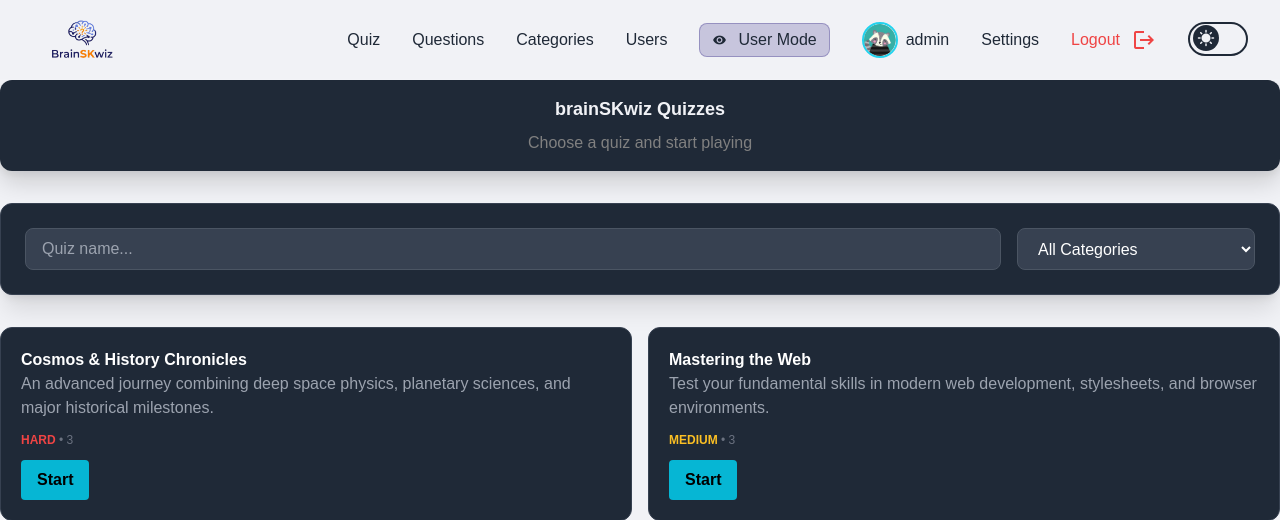
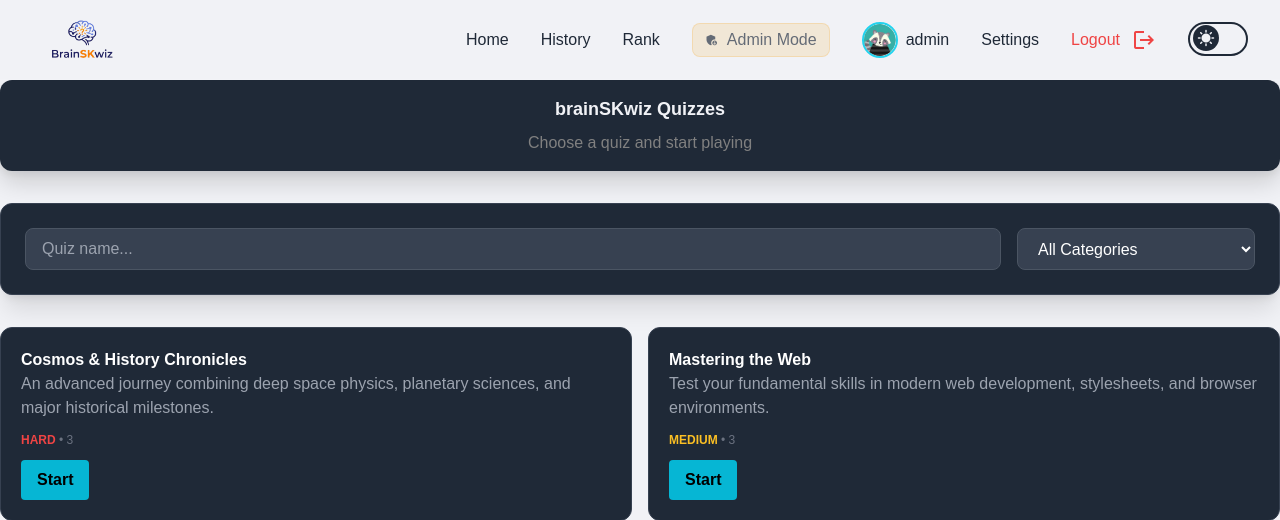
Before and after one commit to pouit777/CtrlShe, a PHP site: page /index.php in a window 1280 px wide. Shown: the top 520 px of the page. Run offline with PHP 8.4, Linux system fonts and the light colour scheme; a user stored in the database is signed in; data comes from the database, SQL or seed files in the repository; some libraries are stand-ins or nearby versions; some web fonts are replaced.

Commit message:
Add preview mode functionnality for Admin side

```diff
--- a/src/components/header.php
+++ b/src/components/header.php
@@ -4,11 +4,31 @@ if (session_status() === PHP_SESSION_NONE) {
 }
 require_once __DIR__ . '/../config/db.php';
 
+// Gestion des bascules de mode via l'URL (?action=toggle_preview)
+if (isset($_GET['action']) && $_GET['action'] === 'toggle_preview' && isset($_SESSION['role']) && $_SESSION['role'] === 'admin') {
+    $_SESSION['preview_mode'] = !($_SESSION['preview_mode'] ?? false);
+
+    // Redirection propre pour nettoyer l'URL après le clic
+    $redirect = $_SERVER['PHP_SELF'];
+    if (!empty($_SERVER['QUERY_STRING'])) {
+        // On retire l'action de la query string pour éviter les boucles
+        parse_str($_SERVER['QUERY_STRING'], $query_params);
+        unset($query_params['action']);
+        if (!empty($query_params)) {
+            $redirect .= '?' . http_build_query($query_params);
+        }
+    }
+    header("Location: " . $redirect);
+    exit;
+}
+
+// Détection du statut réel
 $is_admin = isset($_SESSION['role']) && $_SESSION['role'] === 'admin';
 $is_user = isset($_SESSION['role']) && $_SESSION['role'] === 'user';
-
 $is_logged = isset($_SESSION['user_id']);
 
+// Est-ce que l'admin a activé la vue utilisateur ?
+$preview_mode = $is_admin && ($_SESSION['preview_mode'] ?? false);
 ?>
 
 <!DOCTYPE html>
@@ -42,23 +62,32 @@ $is_logged = isset($_SESSION['user_id']);
 
     <ul class="nav-menu" id="nav-menu">
 
-        <?php if(!$is_admin): ?>
+
+
+        <?php if (!$is_admin || $preview_mode): ?>
             <li><a href="/index.php">Home</a></li>
+            <?php if ($is_user || $preview_mode): ?>
+                <li><a href="/index.php">History</a></li>
+                <li><a href="/index.php">Rank</a></li>
+            <?php endif; ?>
         <?php endif; ?>
 
-        <?php if($is_user): ?>
-            <li><a href="/index.php">History</a></li>
-            <li><a href="/index.php">Rank</a></li>
+        <?php if ($preview_mode): ?>
+            <li>
+                <a href="?action=toggle_preview" class="bg-amber-500/20 text-amber-400 border border-amber-500/30 px-3 py-1 rounded-lg hover:bg-amber-500 hover:text-black transition font-bold flex items-center gap-1 animate-pulse">
+                    <span class="material-icons text-sm mr-1">admin_panel_settings</span>
+                    Admin Mode
+                </a>
+            </li>
         <?php endif; ?>
 
-        <?php if($is_admin): ?>
-
+        <?php if ($is_admin && !$preview_mode): ?>
             <li><a href="/admin_dashboard.php">Quiz</a></li>
             <li><a href="/admin_questions.php">Questions</a></li>
             <li><a href="/admin_categories.php">Categories</a></li>
             <li><a href="/admin_users.php">Users</a></li>
             <li>
-                <a href="/index.php" class="bg-primary/20 text-primary border border-primary/30 px-3 py-1 rounded-lg hover:bg-primary hover:text-white transition font-medium flex items-center gap-1">
+                <a href="?action=toggle_preview" class="bg-primary/20 text-primary border border-primary/30 px-3 py-1 rounded-lg hover:bg-primary hover:text-white transition font-medium flex items-center gap-1">
                     <span class="material-icons text-sm mr-2">visibility</span>
                     User Mode
                 </a>
@@ -129,6 +158,6 @@ $is_logged = isset($_SESSION['user_id']);
     const navMenu = document.getElementById('nav-menu');
 
     hamburger.addEventListener('click', () => {
-    navMenu.classList.toggle('active');
-});
+        navMenu.classList.toggle('active');
+    });
 </script>
```
